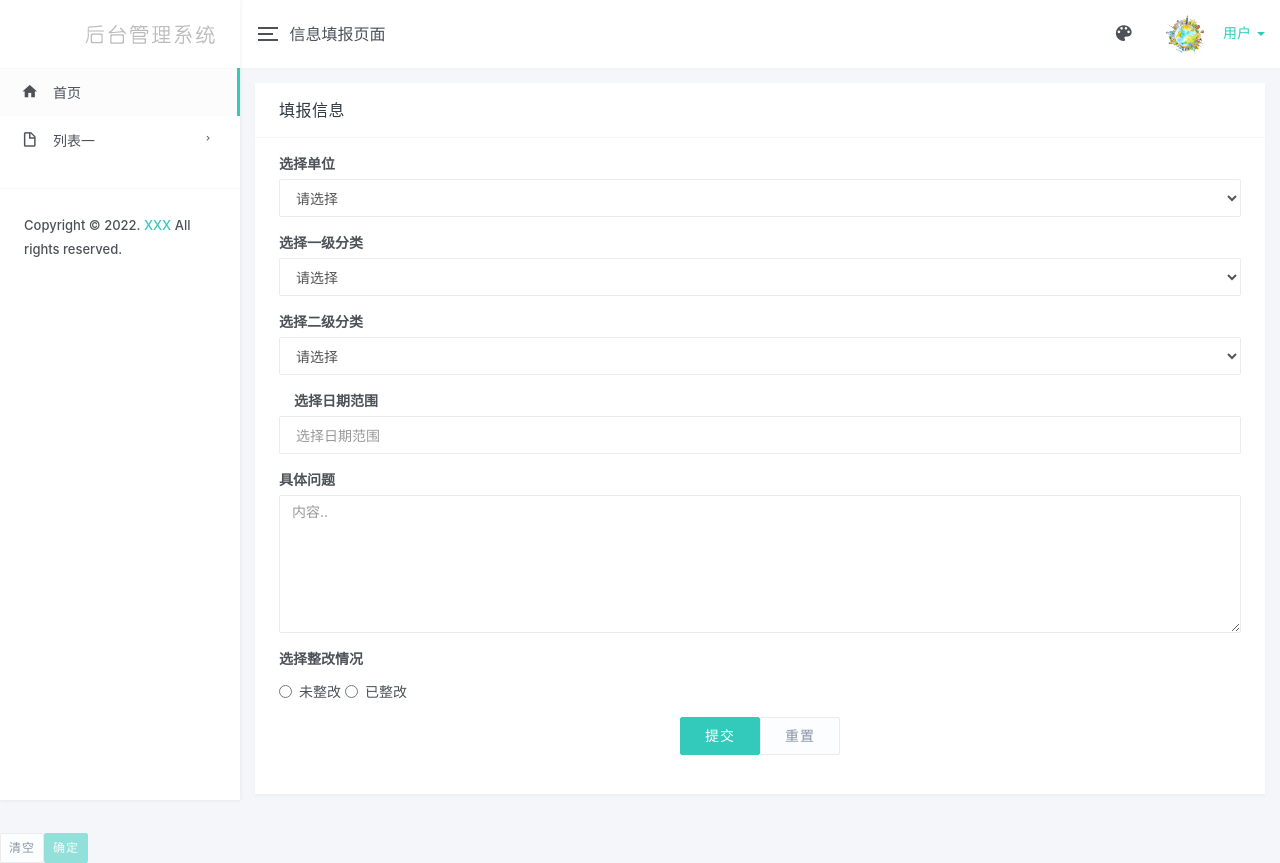
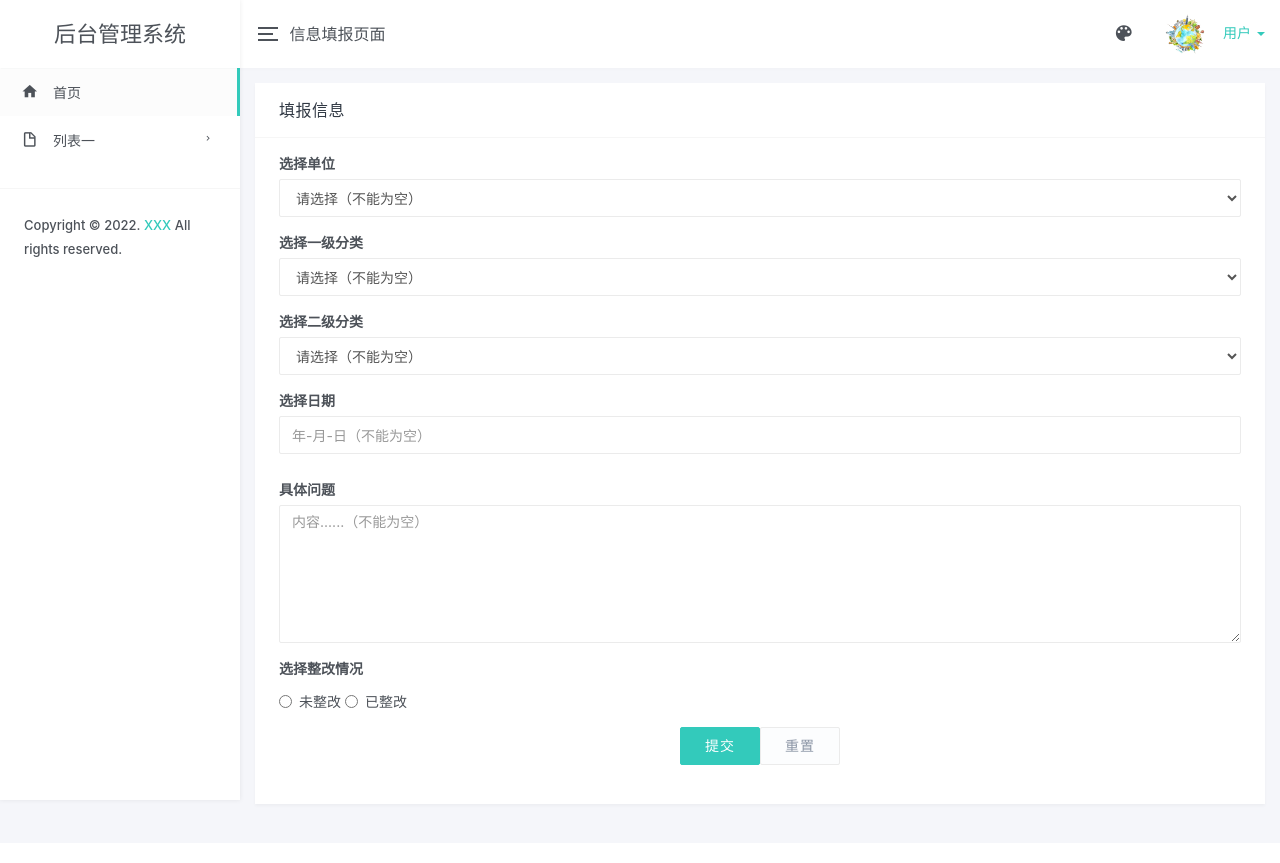
Before and after one commit to 296452965/flask_bulletin_board, a Flask app: page /user/add/ in a window 1280 px wide. After the commit the page ends 807 px from the top, so only its background shows below. Run offline with Flask 2, Linux system fonts and the light colour scheme; data that the repository does not hold is empty; parts of the project's set-up code (start-up, migrations or seed data) failed here and were passed over; some libraries are stand-ins or nearby versions.

```diff
--- a/bulletin_board.py
+++ b/bulletin_board.py
@@ -22,6 +22,6 @@ def hello_world():
 
 
 if __name__ == '__main__':
-    server = make_server('127.0.0.1', 5000, app)
-    server.serve_forever()
+    # server = make_server('0.0.0.0', 5000, app)
+    # server.serve_forever()
     app.run()
--- a/models.py
+++ b/models.py
@@ -105,7 +105,7 @@ class Category2(db.Model):
 
 # 情况登记表，问题，问题类型编号，单位编号，发生时间
 class Content(db.Model):
-    id = db.Column(db.Integer, primary_key=True)
+    id = db.Column(db.Integer, primary_key=True,autoincrement=True)
     problem = db.Column(db.Text)
     c1id = db.Column(db.Integer, db.ForeignKey('category1.id'))
     c2id = db.Column(db.Integer, db.ForeignKey('category2.id'))
--- a/templates/add.html
+++ b/templates/add.html
@@ -9,13 +9,22 @@
         <div class="card">
             <div class="card-header"><h4>填报信息</h4></div>
             <div class="card-body">
-
+                {% with messages = get_flashed_messages() %}
+                    {%  if messages %}
+                        {% for msg in messages %}
+                            <div class="alert alert-warning">
+                                <a href="#" class="close" data-dismiss="alert">&times;</a>
+                                {{ msg }}
+                            </div>
+                        {% endfor %}
+                    {% endif %}
+                {% endwith %}
                 <form class="form-horizontal" action="{{ url_for('user.add') }}" method="post">
                     <div class="form-group">
-                        <label class="col-md-12" for="example-select">选择单位</label>
+                        <label class="col-md-12" for="unit">选择单位</label>
                         <div class="col-md-12">
                             <select class="form-control" name="unit" id="unit">
-                                <option selected="selected" style='display: none' value=''>请选择</option>
+                                <option selected="selected" style='display: none' value=''>请选择（不能为空）</option>
                                 {% for unit in units %}
                                     <option value="{{ unit['id'] }}">{{ unit['unitname'] }}</option>
                                 {% endfor %}
@@ -23,10 +32,10 @@
                         </div>
                     </div>
                     <div class="form-group">
-                        <label class="col-md-12" for="example-select">选择一级分类</label>
+                        <label class="col-md-12" for="category1">选择一级分类</label>
                         <div class="col-md-12">
                             <select class="form-control" name="category1" id="category1">
-                                <option selected="selected" style='display: none' value=''>请选择</option>
+                                <option selected="selected" style='display: none' value=''>请选择（不能为空）</option>
                                 {% for category1 in category1s %}
                                     <option value="{{ category1['id'] }}" onclick="changefield('category1','category2',
                                             '{{ url_for('user.changeselectfield') }}')">{{ category1['category'] }}</option>
@@ -35,34 +44,36 @@
                         </div>
                     </div>
                     <div class="form-group">
-                        <label class="col-md-12" for="example-select">选择二级分类</label>
+                        <label class="col-md-12" for="category2">选择二级分类</label>
                         <div class="col-md-12">
                             <select class="form-control" name="category2" id="category2">
-                                <option selected="selected" style='display: none' value=''>请选择</option>
+                                <option selected="selected" style='display: none' value=''>请选择（不能为空）</option>
                                 {# 动态加载 #}
                             </select>
                         </div>
                     </div>
                     <div class="form-group">
+                        <label class="col-md-12" for="date">选择日期</label>
                         <div class="col-md-12">
-                            <label class="col-md-12" for="example-select">选择日期范围</label>
-                            <input type="text" name="datefilter" class="form-control" placeholder=" 选择日期范围">
+                            <input class="form-control js-datepicker m-b-10" type="text" id="date" name="date"
+                                   placeholder="年-月-日（不能为空）" value="" data-date-format="yyyy-mm-dd">
                         </div>
                     </div>
                     <div class="form-group">
-                        <label class="col-md-12" for="example-textarea-input">具体问题</label>
+                        <label class="col-md-12" for="problem">具体问题</label>
                         <div class="col-md-12">
-                            <textarea class="form-control" id="example-textarea-input" name="example-textarea-input" rows="6" placeholder="内容.."></textarea>
+                            <textarea class="form-control" id="problem" name="problem"
+                                      rows="6" placeholder="内容......（不能为空）"></textarea>
                         </div>
                     </div>
                     <div class="form-group">
                         <label class="col-md-12">选择整改情况</label>
                         <div class="col-md-12">
-                            <label class="radio-inline" for="example-inline-radio1">
-                                <input type="radio" id="example-inline-radio1" name="example-inline-radios" value="option1">未整改
+                            <label class="radio-inline" for="modificationstate">
+                                <input type="radio" id="modificationstate" name="modificationstate" value="0">未整改
                             </label>
-                            <label class="radio-inline" for="example-inline-radio2">
-                                <input type="radio" id="example-inline-radio2" name="example-inline-radios" value="option2">已整改
+                            <label class="radio-inline" for="modificationstate">
+                                <input type="radio" id="modificationstate" name="modificationstate" value="1">已整改
                             </label>
                         </div>
                     </div>
@@ -110,28 +121,5 @@
                 }
             }
         }
-        function greeting() {
-            alert('yes')
-        }
-        {# 日期范围选择函数 #}
-        $(document).ready(function(){
-            // 输入最初为空
-            $('input[name="datefilter"]').daterangepicker({
-                autoUpdateInput: false,
-                locale: {
-                    cancelLabel: '清空'
-                }
-            });
-
-            $('input[name="datefilter"]').on('apply.daterangepicker', function(ev, picker) {
-                $(this).val(picker.startDate.format('YYYY-MM-DD') + ' - ' + picker.endDate.format('YYYY-MM-DD'));
-            });
-
-            $('input[name="datefilter"]').on('cancel.daterangepicker', function(ev, picker) {
-                $(this).val('');
-            });
-
-        });
-
     </script>
 {% endblock %}
--- a/templates/base.html
+++ b/templates/base.html
@@ -5,15 +5,43 @@
     <meta name="viewport" content="width=device-width, initial-scale=1, maximum-scale=1, user-scalable=no" />
     <title>首页 - XX管理系统</title>
     <link rel="icon" href="/images/logo-ico.png" type="image/ico">
-    {#<link href=/css/bootstrap.min.css rel="stylesheet">#}
-    {#<link href=/css/materialdesignicons.min.css rel="stylesheet">#}
-    {#<link href=/css/style.min.css rel="stylesheet">#}
-
     <link rel="stylesheet" href="{{ url_for('static',filename='css/bootstrap.min.css') }}">
     <link rel="stylesheet" href="{{ url_for('static',filename='css/materialdesignicons.min.css') }}">
+    <link rel="stylesheet" href="{{ url_for('static',filename='js/bootstrap-datepicker/bootstrap-datepicker3.min.css') }}">
     <link rel="stylesheet" href="{{ url_for('static',filename='css/daterangepicker.css') }}">
     <link rel="stylesheet" href="{{ url_for('static',filename='css/style.min.css') }}">
+    <style>
+        #logo a {
+        font-size: 22px;
+        line-height: 68px;
+        white-space: nowrap;
+        color: #4d5259;
+        }
+        [data-logobg*='color_'] #logo a {
+            color: #fff;
+        }
+        @media (min-width: 1024px) {
+            .lyear-layout-sidebar.lyear-aside-open #logo a {
+                display: block;
+                width: 45px;
+                height: 68px;
+                letter-spacing: 3px;
+                margin: 0 auto;
+                overflow: hidden;
+                text-align: center;
+            }
+
+            .lyear-layout-sidebar-close .lyear-layout-sidebar:hover #logo a {
+                width: 100%;
+                margin: 0;
+                letter-spacing: 0px;
+            }
+        }
+    </style>
+    {% block style_ext %}{% endblock %}
 </head>
+
+
 <body>
     <div class="lyear-layout-web">
       <div class="lyear-layout-container">
@@ -22,7 +50,7 @@
 
           <!-- logo -->
           <div id="logo" class="sidebar-header">
-            <a href={{ url_for('user.index') }}><img src="/images/logo-sidebar.png" title="LightYear" alt="LightYear" /></a>
+            <a href={{ url_for('user.index') }}>后台管理系统</a>
           </div>
           <div class="lyear-layout-sidebar-scroll">
 
@@ -225,9 +253,11 @@
     <script type="text/javascript" src=/js/jquery.min.js></script>
     <script type="text/javascript" src=/js/bootstrap.min.js></script>
     <script type="text/javascript" src=/js/perfect-scrollbar.min.js></script>
-    <script type="text/javascript" src=/js/bootstrap-datetimepicker/moment.min.js></script><!--这个文件在原模板的bootstrap-datetimepicker中有，这里将它挪出来了-->
+    <script src="/js/bootstrap-datepicker/bootstrap-datepicker.min.js"></script>
+    <script src="/js/bootstrap-datepicker/locales/bootstrap-datepicker.zh-CN.min.js"></script>
+    <script type="text/javascript" src=/js/bootstrap-datetimepicker/moment.min.js></script>
     <script type="text/javascript" src=/js/bootstrap-datetimepicker/locale/zh-cn.js></script>
-    <script type="text/javascript" src="http://libs.itshubao.com/bootstrap-daterangepicker/daterangepicker.min.js"></script>
+    <script type="text/javascript" src=/js/bootstrap-daterangepicker/daterangepicker.min.js></script>
     <script type="text/javascript" src=/js/main.min.js></script>
     {% block js_ext %}
     {% endblock %}
--- a/user/views.py
+++ b/user/views.py
@@ -1,4 +1,4 @@
-from flask import Blueprint, render_template, jsonify, request, session, redirect, url_for
+from flask import Blueprint, render_template, jsonify, request, session, redirect, url_for, flash
 from flask.views import MethodView
 from exts import db
 from models import DataBar, DataLine, Content, Category1, Category2, Unit
@@ -19,7 +19,6 @@ def changeselectfield():
             dic['id'] = c.id
             dic['category'] = c.category
             li.append(dic.copy())
-        print("!!!!!!!!!!!")
         return jsonify(li)
     else:
         return {}
@@ -43,7 +42,7 @@ def index_bar():
         dic['data'] = c.data
         dic['label'] = c.label
         li.append(dic.copy())
-    print(li)
+    # print(li)
     return jsonify(li)
 
 
@@ -56,8 +55,31 @@ def index_line():
         dic['data'] = c.data
         dic['label'] = c.label
         li.append(dic.copy())
-    print(li)
+    # print(li)
     return jsonify(li)
+
+
+# 删除指定id信息
+@bp.route('del/<id>/')
+def delete_content(id=None):
+    del_con = Content.query.filter_by(id=id).first()
+    db.session.delete(del_con)
+    db.session.commit()
+    flash('信息删除成功')
+    return redirect(url_for('user.detail'))
+
+
+@bp.route('edit', methods=["get", "post"])
+def edit_content():
+    if request.method == 'POST':
+        content_id = request.form['id']
+        state = request.form['modificationstate']
+        date = request.form['modificationdate']
+    if request.method == 'POST':
+        print(request.form.get('confirm'))
+        state = 1 if request.form.get('confirm') == 'on' else 0
+        rowid = request.form.get('rowid')
+    return f'{content_id} {state} {date}'
 
 
 # 页面二
@@ -83,31 +105,24 @@ class DetailView(MethodView):
         c2id = int(request.args.get('category2')) if request.args.get('category2') else None
         page = int(request.args.get('page', 1))  # 获取第‘page’页数据
         # 分割日期范围,datefilter[0]：开始时间；datefilter[1]：结束时间
-        datefilter = request.args.get('datefilter').split(' - ') if  request.args.get('datefilter') else None
-        per_page = 10  # 数据分页，每页显示2条数据
-        # 根据参数选择查询过滤方式
+        datefilter = request.args.get('datefilter').split(' - ') if request.args.get('datefilter') else None
+        per_page = 10  # 数据分页，每页显示10条数据
+        # 根据问题分类选择确定过滤方式
         if c2id:
-            if uid:
-                paginate = Content.query.filter_by(uid=uid, c1id=c1id, c2id=c2id)
-            else:
-                paginate = Content.query.filter_by(c1id=c1id, c2id=c2id)
+            paginate = Content.query.filter_by(c1id=c1id, c2id=c2id)
+        elif c1id:
+            paginate = Content.query.filter_by(c1id=c1id)
         else:
-            if c1id:
-                if uid:
-                    paginate = Content.query.filter_by(uid=uid, c1id=c1id)
-                else:
-                    paginate = Content.query.filter_by(c1id=c1id)
-            else:
-                if uid:
-                    paginate = Content.query.filter_by(uid=uid)
-                else:
-                    paginate = Content.query.filter_by()
+            paginate = Content.query.filter_by()
+        # 根据是否选择单位确定过滤方式
+        if uid:
+            paginate = paginate.filter_by(uid=uid)
+        # 根据是否选择日期范围确定过滤方式
         if datefilter:
-            paginate = paginate.filter(Content.date.between(datefilter[0], datefilter[1])).paginate(page, per_page)
-        else:
-            paginate = paginate.paginate(page, per_page)
+            paginate = paginate.filter(Content.date.between(datefilter[0], datefilter[1]))
+        paginate = paginate.paginate(page, per_page)
         contents = paginate.items
-        print(contents)
+        print(paginate)
         category1s = db.session.query(Category1)
         units = Unit.query.all()
         return render_template('detail.html', contents=contents, paginate=paginate, category1s=category1s, units=units,
@@ -160,6 +175,16 @@ class AddView(MethodView):
         uid = request.form['unit']
         c1id = request.form['category1']
         c2id = request.form['category2']
+        date = request.form['date']
+        problem = request.form['problem']
+        modificationstate = bool(int(request.form['modificationstate']))
+        content = Content(problem, c1id, c2id, uid, date, modificationstate, modificationdate=None)
+        db.session.add(content)
+        db.session.commit()
+        # print(content.id)
+        if content.id is not None:
+            flash(f'您已成功添加第{content.id}条数据')
+        return redirect(url_for('user.add'))
 
 
 bp.add_url_rule('add/', view_func=AddView.as_view('add'))
```
Also changed, not shown: login/views.py (+7 -9 lines), templates/detail.html (+17 -4 lines), templates/macro.html (+36 -6 lines).
